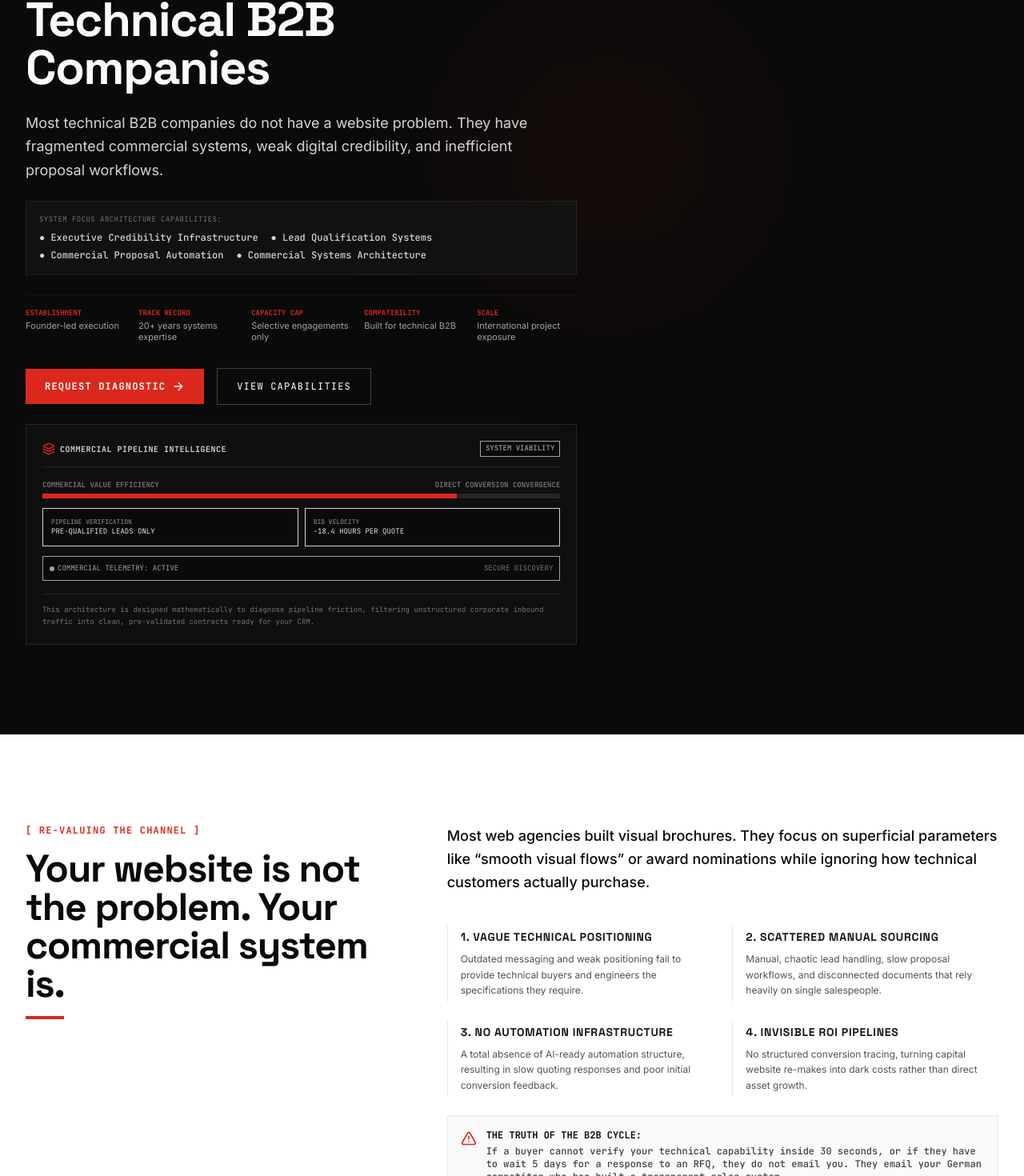
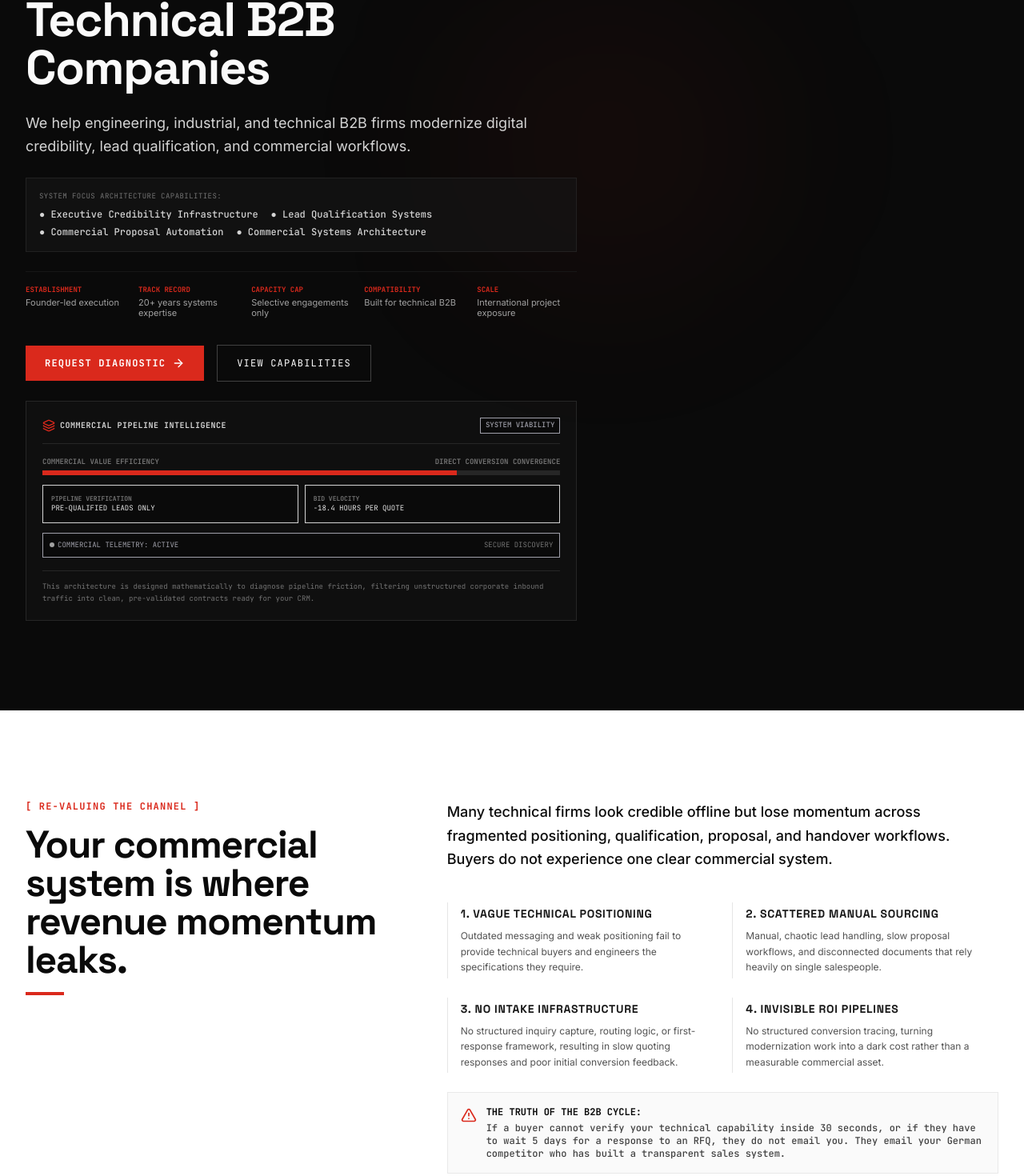
Before and after one commit to hazarvolga/affexai-website, a React (Vite) app: page / in a window 1280 px wide. Shown: the part 386-1856 px from the top of the page at 80% size. Built offline with nearby package versions, Linux system fonts and the light colour scheme.

Commit message:
Refine AffeXAI positioning copy

```diff
--- a/index.html
+++ b/index.html
@@ -3,7 +3,7 @@
   <head>
     <meta charset="UTF-8" />
     <meta name="viewport" content="width=device-width, initial-scale=1.0" />
-    <title>My Google AI Studio App</title>
+    <title>AFFEXAI | Commercial Systems Consultancy</title>
   </head>
   <body>
     <div id="root"></div>
--- a/src/App.tsx
+++ b/src/App.tsx
@@ -201,7 +201,7 @@ export default function App() {
                 Commercial Systems for Technical B2B Companies
               </h1>
               <p className="font-sans text-base sm:text-lg text-neutral-300 leading-relaxed max-w-2xl">
-                Most technical B2B companies do not have a website problem. They have fragmented commercial systems, weak digital credibility, and inefficient proposal workflows.
+                We help engineering, industrial, and technical B2B firms modernize digital credibility, lead qualification, and commercial workflows.
               </p>
 
               {/* Real-world trust bar inside hero */}
@@ -323,7 +323,7 @@ export default function App() {
                 [ RE-VALUING THE CHANNEL ]
               </span>
               <h2 className="font-display text-3xl md:text-4xl lg:text-5xl font-extrabold tracking-tight text-neutral-950 leading-none">
-                Your website is not the problem. Your commercial system is.
+                Your commercial system is where revenue momentum leaks.
               </h2>
               <div className="h-1 w-12 bg-swiss-red"></div>
             </div>
@@ -331,7 +331,7 @@ export default function App() {
             {/* Righthand Brutal Diagnosis Details */}
             <div className="lg:col-span-7 space-y-6 text-neutral-700">
               <p className="text-base sm:text-lg font-medium text-neutral-950 leading-relaxed">
-                Most web agencies built visual brochures. They focus on superficial parameters like &ldquo;smooth visual flows&rdquo; or award nominations while ignoring how technical customers actually purchase.
+                Many technical firms look credible offline but lose momentum across fragmented positioning, qualification, proposal, and handover workflows. Buyers do not experience one clear commercial system.
               </p>
 
               <div className="grid grid-cols-1 sm:grid-cols-2 gap-6 pt-4">
@@ -356,10 +356,10 @@ export default function App() {
 
                 <div className="space-y-2 border-l border-neutral-200 pl-4 py-1 hover:border-swiss-red transition-colors">
                   <h4 className="font-display text-sm font-bold text-neutral-900 tracking-wider uppercase">
-                    3. No Automation Infrastructure
+                    3. No Intake Infrastructure
                   </h4>
                   <p className="text-xs text-neutral-600 leading-relaxed">
-                    A total absence of AI-ready automation structure, resulting in slow quoting responses and poor initial conversion feedback.
+                    No structured inquiry capture, routing logic, or first-response framework, resulting in slow quoting responses and poor initial conversion feedback.
                   </p>
                 </div>
 
@@ -368,7 +368,7 @@ export default function App() {
                     4. Invisible ROI Pipelines
                   </h4>
                   <p className="text-xs text-neutral-600 leading-relaxed">
-                    No structured conversion tracing, turning capital website re-makes into dark costs rather than direct asset growth.
+                    No structured conversion tracing, turning modernization work into a dark cost rather than a measurable commercial asset.
                   </p>
                 </div>
 
@@ -425,7 +425,7 @@ export default function App() {
                 Commercial Systems Audit
               </h2>
               <div className="font-mono text-xs tracking-widest text-neutral-500 uppercase mt-2">
-                SUBTITLE: A focused diagnostic engagement for technical B2B companies before redesigning, automating, or rebuilding.
+                SUBTITLE: A focused diagnostic engagement for technical B2B companies before modernizing commercial systems.
               </div>
             </div>
 
@@ -443,7 +443,7 @@ export default function App() {
               <div className="grid grid-cols-1 sm:grid-cols-2 gap-4">
                 <div className="flex items-start gap-2 text-sm text-neutral-700">
                   <CheckCircle className="h-4.5 w-4.5 text-swiss-red flex-shrink-0 mt-0.5" />
-                  <span><strong>Current Website &amp; positioning Audit:</strong> Correct vocabulary gaps and missing technical proofs.</span>
+                  <span><strong>Credibility &amp; Positioning Audit:</strong> Correct vocabulary gaps and missing technical proofs.</span>
                 </div>
                 <div className="flex items-start gap-2 text-sm text-neutral-700">
                   <CheckCircle className="h-4.5 w-4.5 text-swiss-red flex-shrink-0 mt-0.5" />
@@ -455,7 +455,7 @@ export default function App() {
                 </div>
                 <div className="flex items-start gap-2 text-sm text-neutral-700">
                   <CheckCircle className="h-4.5 w-4.5 text-swiss-red flex-shrink-0 mt-0.5" />
-                  <span><strong>AI Automation Roadmap:</strong> Practical mapping for parsing inquiries and emails seamlessly.</span>
+                  <span><strong>Intake Automation Roadmap:</strong> Practical mapping for parsing inquiries and routing commercial context.</span>
                 </div>
               </div>
 
@@ -489,7 +489,7 @@ export default function App() {
               Measure Your System Leakage
             </h2>
             <p className="text-sm text-neutral-400">
-              Before planning any visual design modifications or website coding, calculate structural pipeline frictions. Select your current status indicators below to compute real-time overhead estimates.
+              Before planning visual design or implementation work, calculate structural pipeline frictions. Select your current status indicators below to compute real-time overhead estimates.
             </p>
           </div>
 
@@ -510,7 +510,7 @@ export default function App() {
               From audit to implementation
             </h2>
             <p className="text-sm text-neutral-600 mt-2">
-              We structure your digital translation into 4 rigid, measurable deployment phases with continuous support.
+              We structure your commercial modernization into 4 rigid, measurable deployment phases with continuous support.
             </p>
           </div>
 
--- a/src/components/ContactForm.tsx
+++ b/src/components/ContactForm.tsx
@@ -9,7 +9,7 @@ interface ContactFormProps {
 
 const BUDGETS = [
   { value: '5k-10k', label: '€5,000 — €10,000' },
-  { value: '10k-25k', label: '€10,000 — €25,005' },
+  { value: '10k-25k', label: '€10,000 — €25,000' },
   { value: '25k-50k', label: '€25,000 — €50,000' },
   { value: '50k+', label: '€50,000+ (Dedicated Integration & Systems Rollout)' }
 ];
@@ -259,7 +259,7 @@ export default function ContactForm({ prefilledAuditData, onClearPrefill }: Cont
 
               <div>
                 <label className="block text-xs font-mono font-medium text-neutral-500 uppercase tracking-wider mb-1.5">
-                  Company Website / Base Domain
+                  Company Domain / Current Digital Presence
                 </label>
                 <input
                   type="url"
@@ -322,7 +322,7 @@ export default function ContactForm({ prefilledAuditData, onClearPrefill }: Cont
                   ))}
                 </select>
                 <span className="text-[10px] text-neutral-400 leading-none mt-1.5 block">
-                  Commercial modernization architecture is scoped start from €5,000.
+                  Commercial modernization architecture starts from €5,000.
                 </span>
               </div>
 
--- a/src/data.ts
+++ b/src/data.ts
@@ -87,7 +87,7 @@ export const AUDIT_CHECKPOINTS: AuditCheckpoint[] = [
   {
     id: 'ai_enrichment',
     category: 'Ingestion Automation',
-    question: 'Is your firm ignoring automated ingestion frameworks to parse incoming client tender blueprints, RFQs, or custom request drafts?',
+    question: 'Is your firm ignoring structured ingestion frameworks to parse incoming client tender blueprints, RFQs, or custom request drafts?',
     impactLevel: 'MEDIUM',
     description: 'Modern pre-parsing engines reading complex 50-page tenders instantly flag operational conflicts, regulatory gaps, or contract anomalies.'
   }
@@ -120,13 +120,13 @@ export const TIMELINE_PHASES: TimelinePhase[] = [
   },
   {
     phase: 'PHASE 03',
-    title: 'Frontend & Workflow Build',
+    title: 'Interface & Workflow Build',
     duration: 'Week 5 — Week 8',
     description: 'Developing high-speed, pixel-perfect user interfaces and connecting automation connectors to secure databases.',
     bullets: [
-      'Building ultra-fast responsive React web systems',
+      'Building ultra-fast responsive React interfaces',
       'Configuring automated qualification questionnaires and calculators',
-      'Writing secure background routines or server proxies to connect AI features',
+      'Writing secure background routines or server proxies to connect workflow services',
       'Rigorous integration testing of email, client calendars, and CRM channels'
     ]
   },
@@ -148,7 +148,7 @@ export const PROCESS_STEPS = [
   { unit: '01', title: 'Diagnose', label: 'Commercial Audit & Friction Mapping' },
   { unit: '02', title: 'Position', label: 'Structured Technical Messaging Design' },
   { unit: '03', title: 'Design', label: 'Swiss-Grid High-Credibility UX' },
-  { unit: '04', title: 'Build', label: 'Ultra-Fast Responsive React Frontend' },
+  { unit: '04', title: 'Build', label: 'Ultra-Fast Responsive React Interfaces' },
   { unit: '05', title: 'Automate', label: 'Lead Ingestion & Proposal Pipelines' },
   { unit: '06', title: 'Optimize', label: 'Continuous Telemetry & Conversion Tuning' }
 ];
@@ -185,7 +185,7 @@ export const WHY_US_PILLARS = [
   {
     num: '02',
     title: 'Automation as Serious Leverage',
-    desc: 'We do not build gimmicky chatbots or add generic AI illustrations. We custom-engineer back-office workflows, request ingestion parses, and database-level rules.'
+    desc: 'We do not sell gimmicky demos or generic automation theater. We custom-engineer back-office workflows, request ingestion parses, and database-level rules.'
   },
   {
     num: '03',
```
